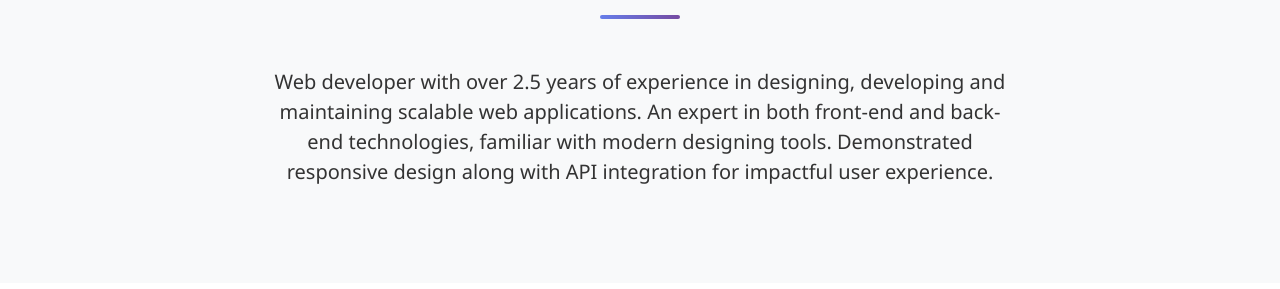
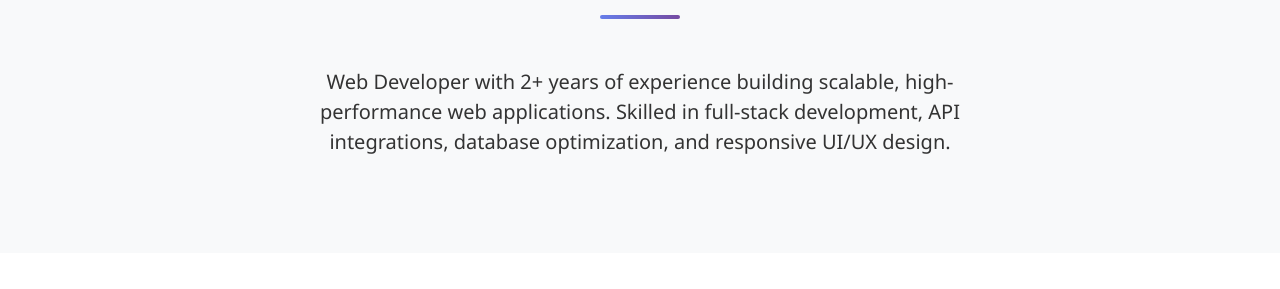
Before and after one commit to Shende0744/PortFolio_DhaneshwariShende.com, a plain HTML site: page index.html in a window 1280 px wide. Shown: the part 511-800 px from the top of the page. Drawn offline with nearby package versions, Linux system fonts and the light colour scheme.

Commit message:
Fix HTML formatting and update content
Signed-off-by: Dhaneshwari Shende <132125898+Shende0744@users.noreply.github.com>

```diff
--- a/index.html
+++ b/index.html
@@ -54,9 +54,7 @@
             <div class="row justify-content-center">
                 <div class="col-lg-8">
                     <p class="lead text-center">
-                        Web developer with over 2.5 years of experience in designing, developing and maintaining scalable web applications.
-                        An expert in both front-end and back-end technologies, familiar with modern designing tools.
-                        Demonstrated responsive design along with API integration for impactful user experience.
+                        Web Developer with 2+ years of experience building scalable, high-performance web applications. Skilled in full-stack development, API integrations, database optimization, and responsive UI/UX design.
                     </p>
                 </div>
             </div>
```
